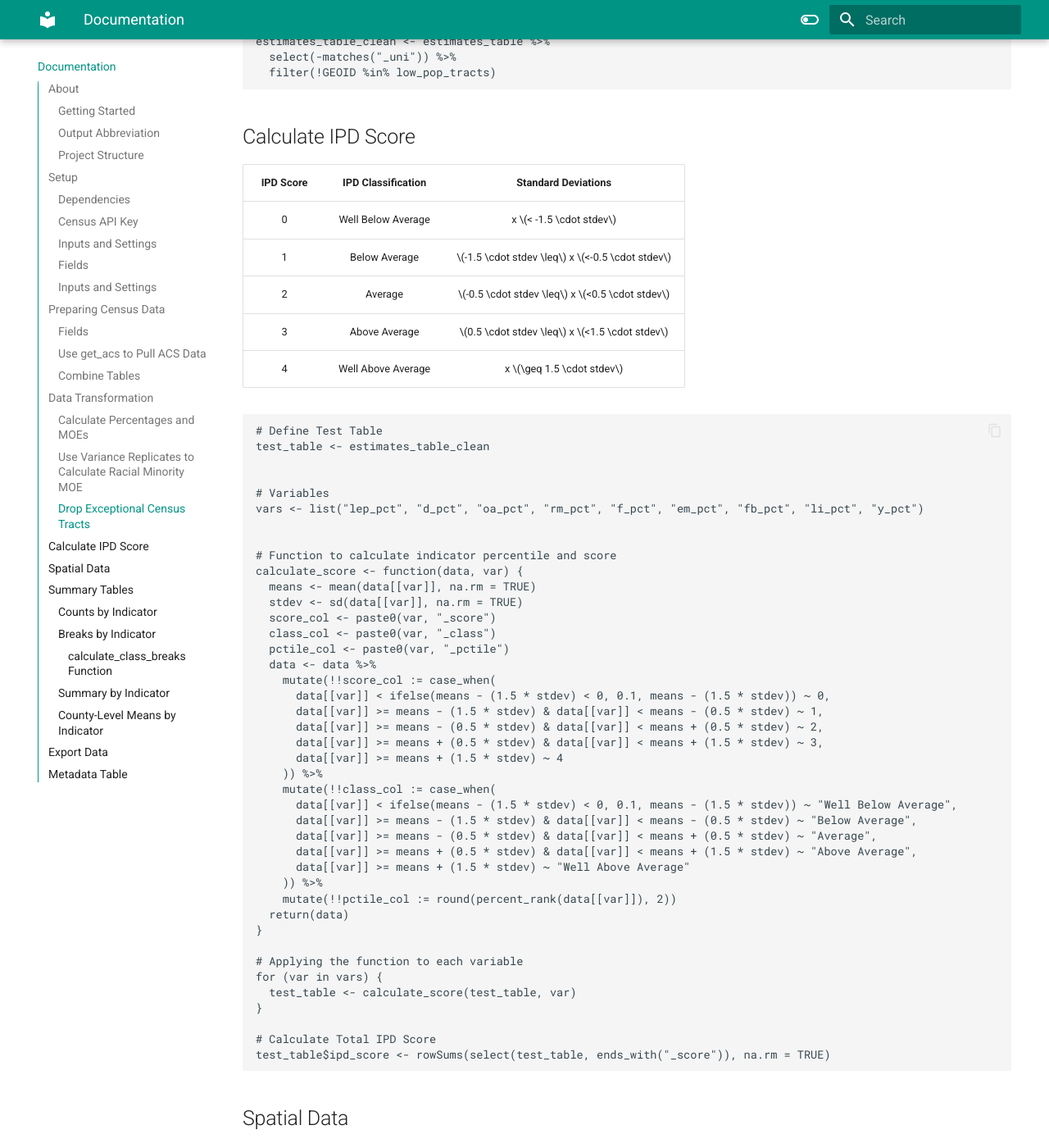
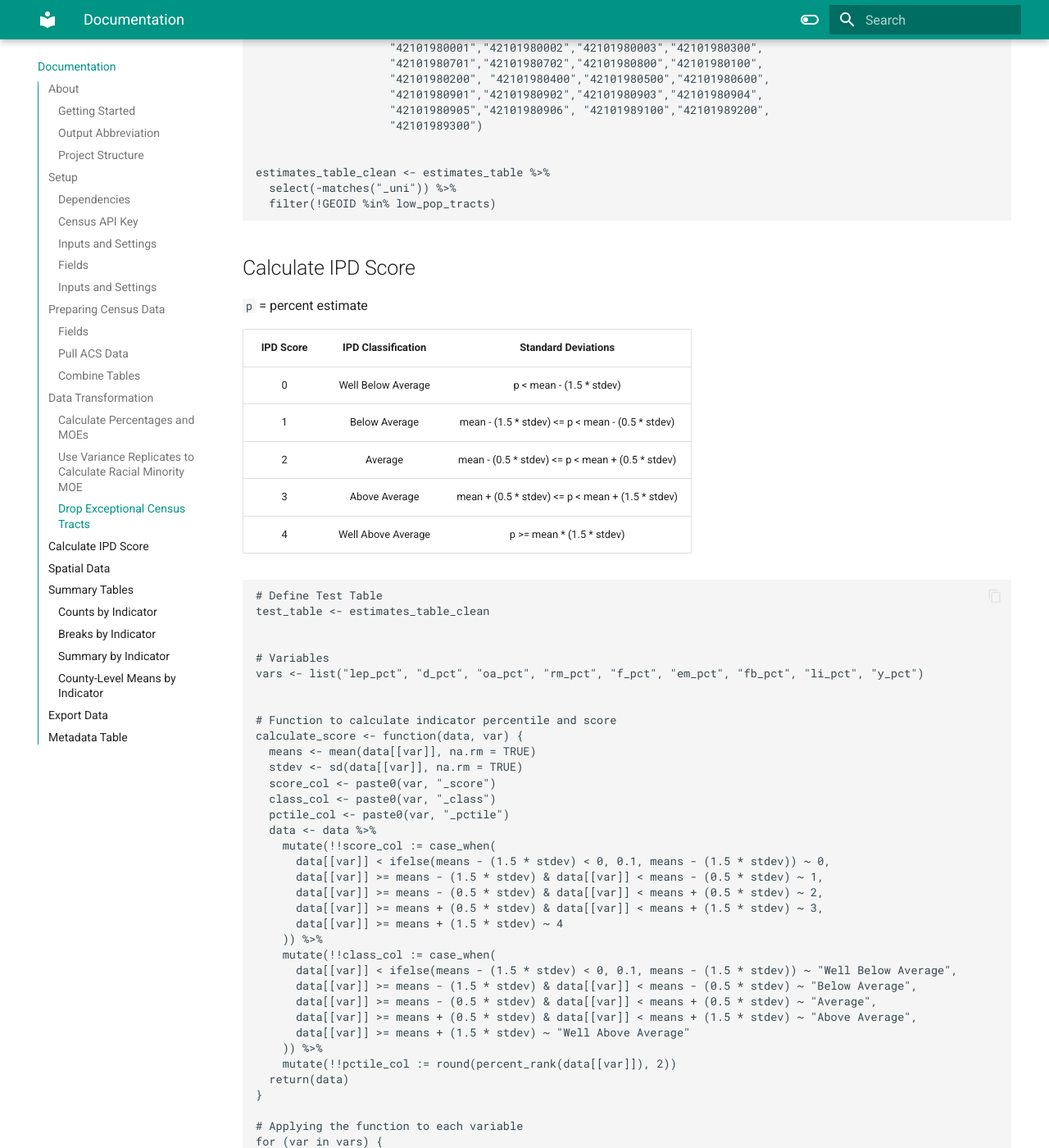
Before and after one commit to dvrpc/ipd, an MkDocs documentation site: the page built from docs/script_reference.md, in a window 1280 px wide and 1400 px high, scrolled down 7218 px. Shown: the whole window at 82% size. Built offline with MkDocs 1.6.1 and Material for MkDocs 9.7.7, drawn with Linux system fonts in a browser that asks for light colours; some of the changed text lies outside the part shown.

````diff
--- a/docs/script_reference.md
+++ b/docs/script_reference.md
@@ -147,8 +153,7 @@ acs5_dp_list <- c(
 )
 ```
 
-### Use `get_acs` to Pull ACS Data
-
+### Pull ACS Data
 ```
 raw_dt_data <- get_acs(geography = "tract",
                        variables = acs5_dt_list,
@@ -294,13 +299,15 @@ estimates_table_clean <- estimates_table %>%
 
 ## Calculate IPD Score
 
+`p` = percent estimate
+
 | IPD Score | IPD Classification | Standard Deviations |
 |:---------:|:------------------:|:-------------------:|
-| 0 | Well Below Average | x $< -1.5 \cdot stdev$ |
-| 1 | Below Average | $-1.5 \cdot stdev \leq$ x $<-0.5 \cdot stdev$ |
-| 2 | Average | $-0.5 \cdot stdev \leq$ x $<0.5 \cdot stdev$ |
-| 3 | Above Average | $0.5 \cdot stdev \leq$ x $<1.5 \cdot stdev$ |
-| 4 | Well Above Average | x $\geq 1.5 \cdot stdev$ |
+| 0 | Well Below Average | p < mean - (1.5 * stdev) |
+| 1 | Below Average | mean - (1.5 * stdev) <= p <  mean - (0.5 * stdev)|
+| 2 | Average | mean - (0.5 * stdev) <= p < mean + (0.5 * stdev)|
+| 3 | Above Average | mean + (0.5 * stdev) <= p < mean + (1.5 * stdev)|
+| 4 | Well Above Average | p >= mean * (1.5 * stdev)|
 
 ```
 # Define Test Table
@@ -355,7 +362,6 @@ This section generates a handful of other deliverables, including:
 
 ### Counts by Indicator
 ### Breaks by Indicator
-#### `calculate_class_breaks` Function
 ### Summary by Indicator
 ### County-Level Means by Indicator
 
--- a/mkdocs.yml
+++ b/mkdocs.yml
@@ -1,4 +1,4 @@
-site_name: IPD Documentation
+site_name: DVRPC IPD
 theme:
   name: material
   features:
@@ -59,4 +59,5 @@ markdown_extensions:
   - pymdownx.tasklist:
       custom_checkbox: true
 nav:
+  - Home: index.md
   - Documentation: script_reference.md
````
Also changed, not shown: other parts of docs/script_reference.md (+6 -0 lines), docs/index.md (added).
